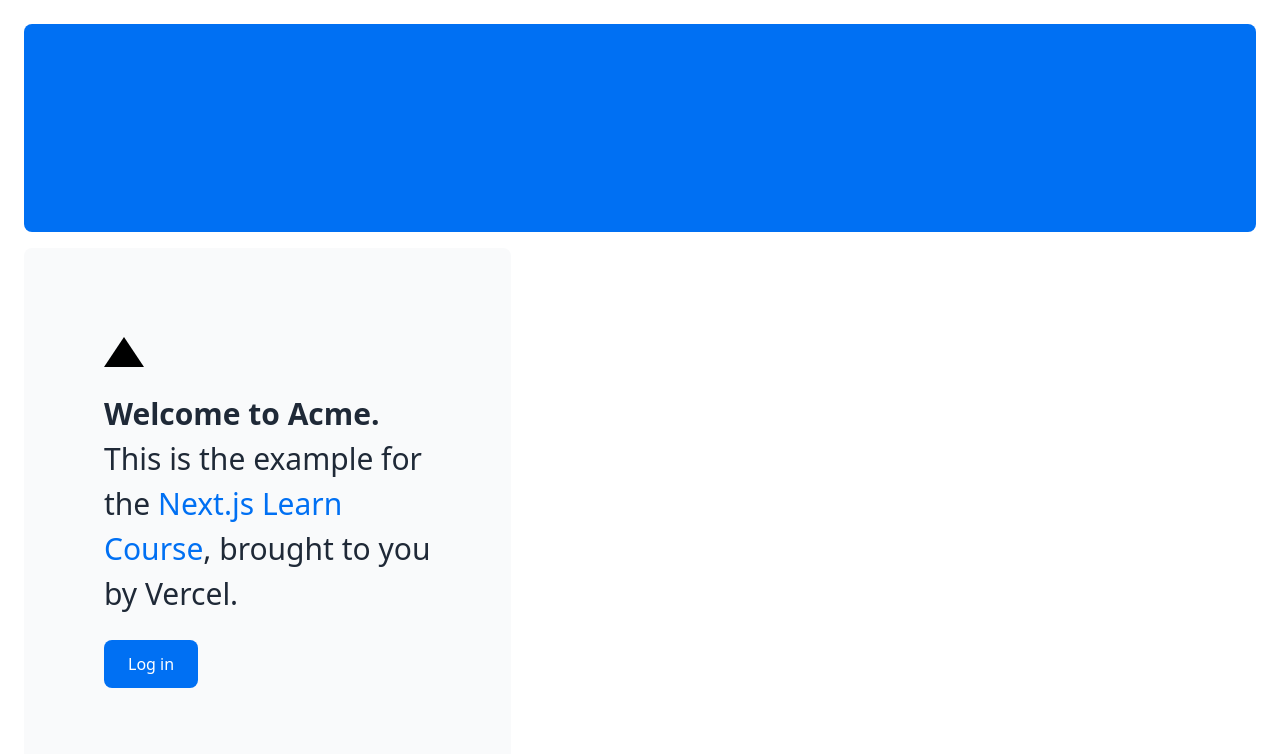
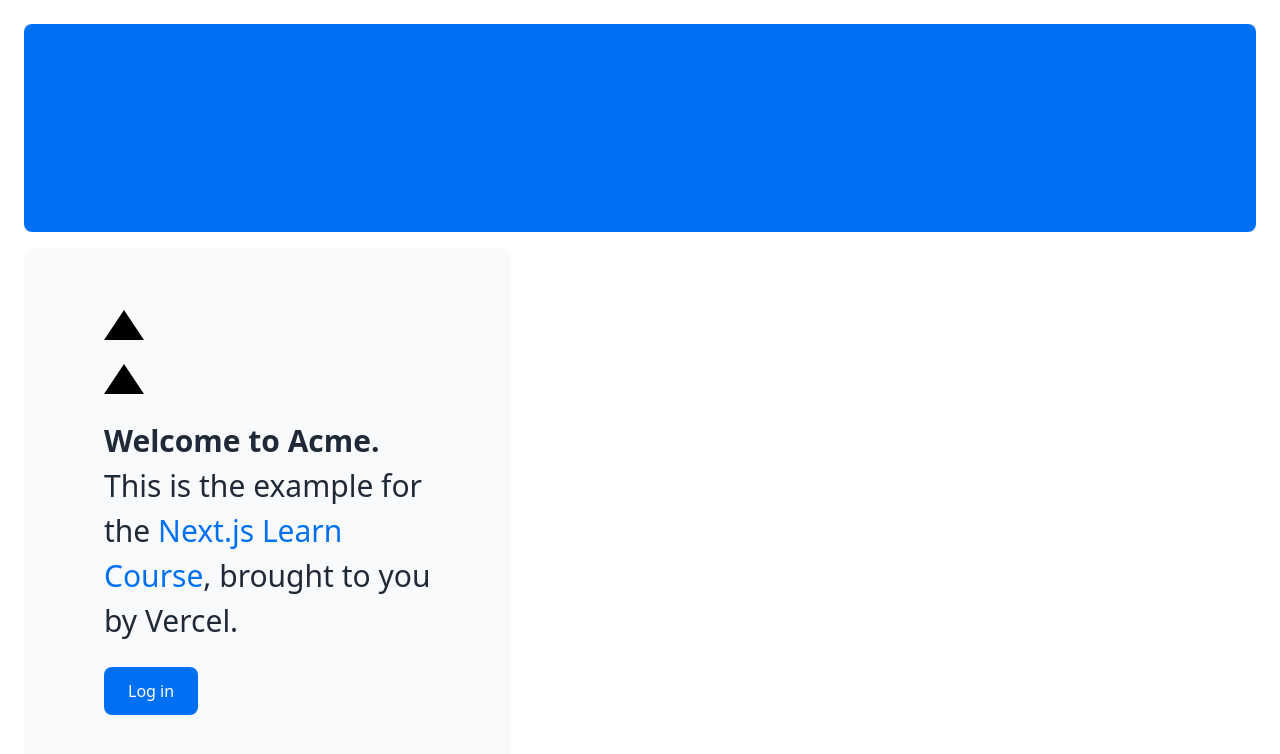
Before and after one commit to mariocapitbrok/nextjs14-learn, a Next.js app: page / in a window 1280 px wide. Shown: the top 754 px of the page. Built offline with nearby package versions, Linux system fonts and the light colour scheme.

Commit message:
CSS Module example

```diff
--- a/app/page.tsx
+++ b/app/page.tsx
@@ -1,4 +1,5 @@
 import AcmeLogo from '@/app/ui/acme-logo';
+import homeStyles from './ui/home.module.css'
 
 import Link from 'next/link';
 export default function Page() {
@@ -9,6 +10,7 @@
       </div>
       <div className="mt-4 flex grow flex-col gap-4 md:flex-row">
         <div className="flex flex-col justify-center gap-6 rounded-lg bg-gray-50 px-6 py-10 md:w-2/5 md:px-20">
+        <div className={homeStyles.shape}></div>
           <div
             className="h-0 w-0 border-b-[30px] border-l-[20px] border-r-[20px] border-b-black border-l-transparent border-r-transparent"
           />
--- /dev/null
+++ b/app/ui/home.module.css
@@ -0,0 +1,7 @@
+.shape {
+    height: 0;
+    width: 0;
+    border-bottom: 30px solid black;
+    border-left: 20px solid transparent;
+    border-right: 20px solid transparent;
+  }
```
